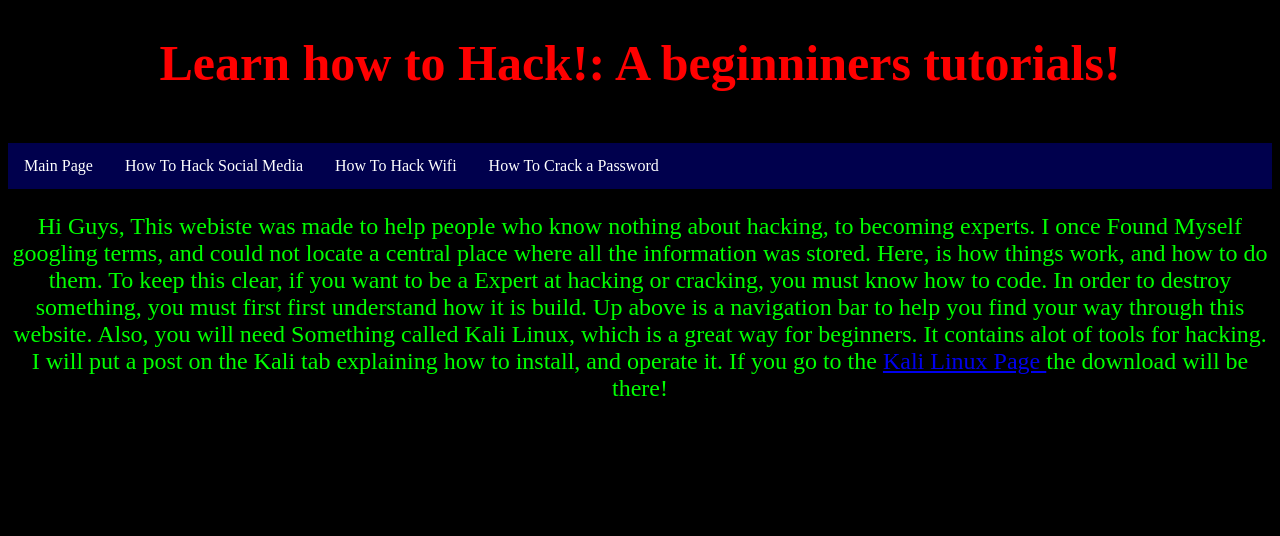
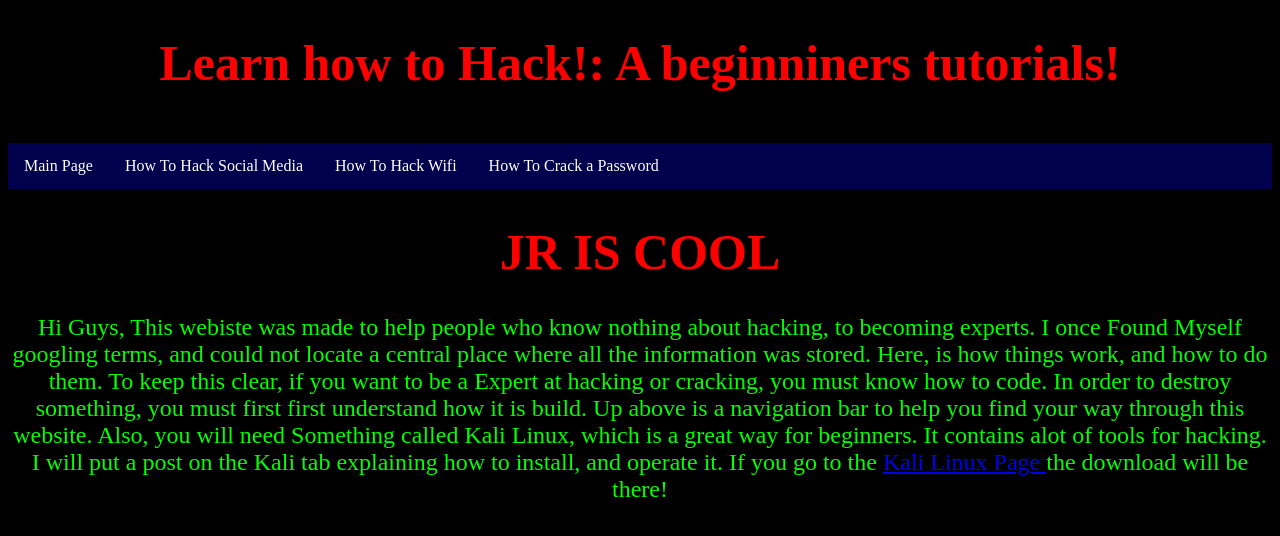
Before and after one commit to aidanholt9897/mygreatwebsite, a plain HTML site: page change.html in a window 1280 px wide. Drawn offline with Linux system fonts and the light colour scheme.

Commit message:
Update change.html

```diff
--- a/change.html
+++ b/change.html
@@ -2,6 +2,7 @@
 <html>
 <head>
   <meta charset="utf-8">
+  <meta name='viewport' content='initial-scale = 1.0, maximum-scale = 1.0'>
 <link rel="stylesheet" type="text/css" href="mystyle.css">
 </head>
 
@@ -18,7 +19,7 @@
   <li><a href=""> </a></li>
   <li><a href=""> </a></li>
 </ul>
-
+  <h1> JR IS COOL </h1>
  <p style="font-size:24px; color: #00ff00; text-align: center;"> Hi Guys, This webiste was made to help people who know nothing about hacking,
  to becoming experts.
  I once Found Myself googling terms, and could not locate a central place where all the information was stored.
```
